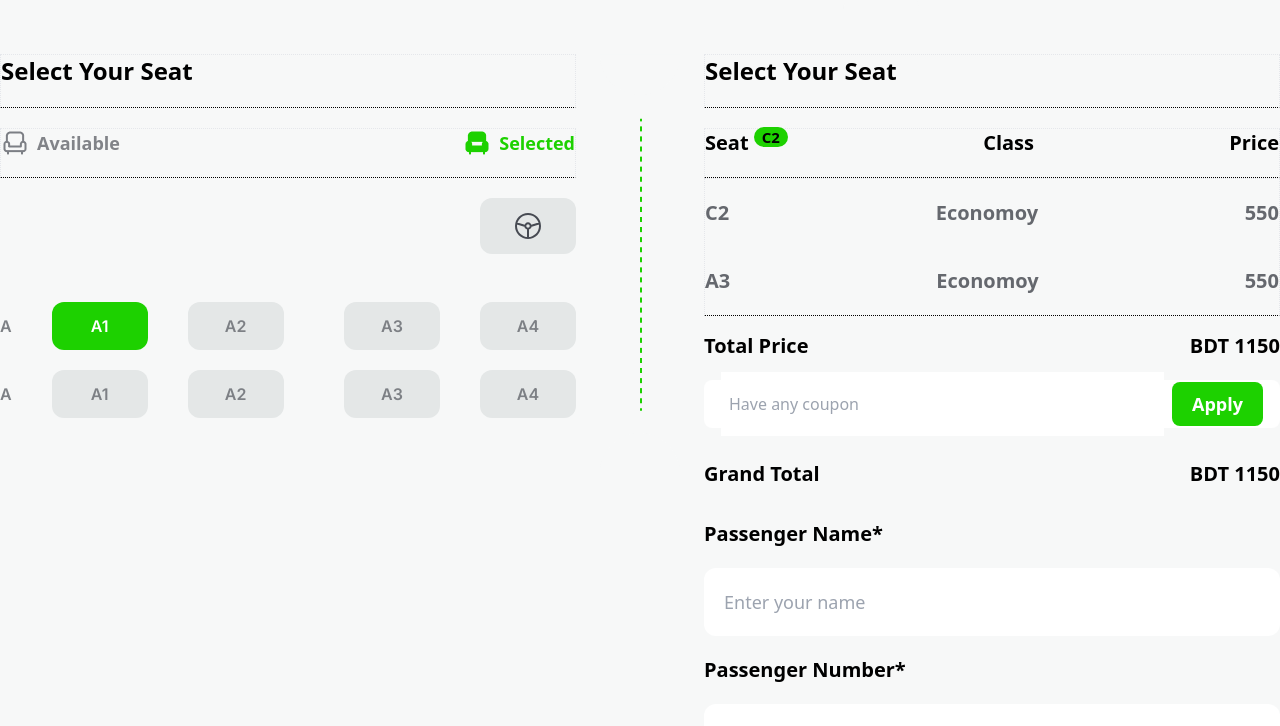
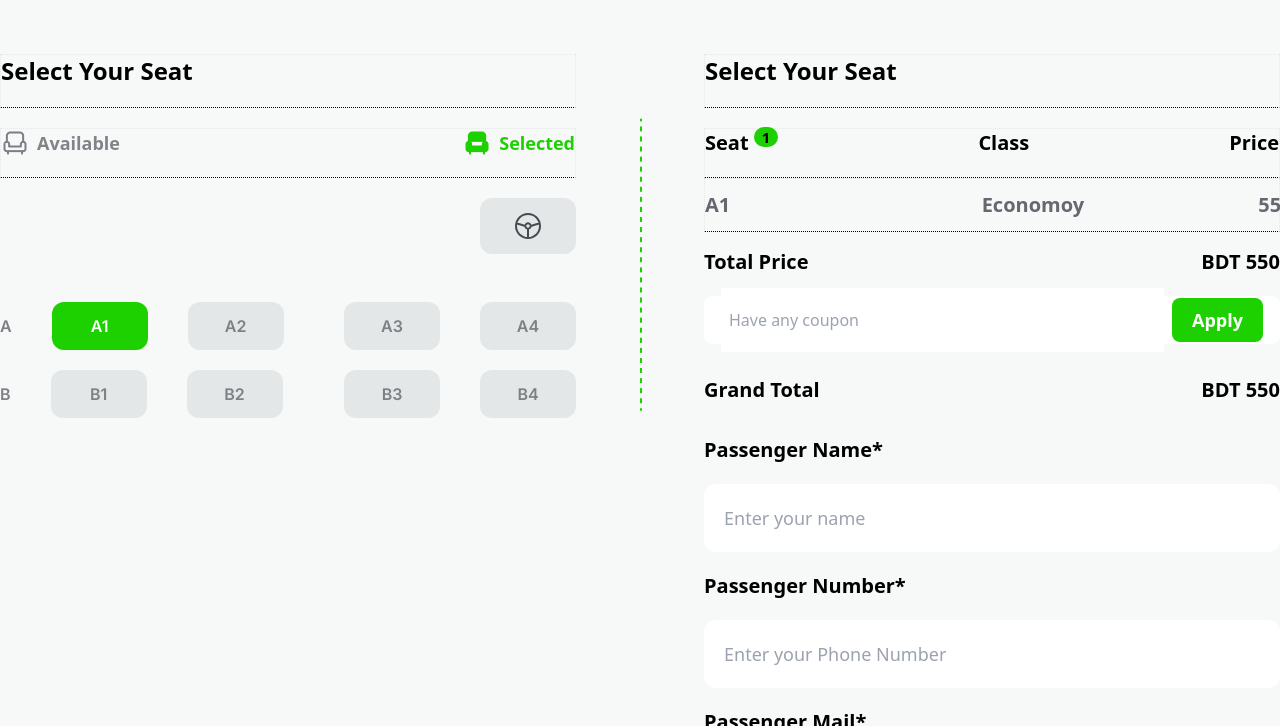
Before and after one commit to Ashikparvez89/Assignment-5, a website built with Vite: page index.html in a window 1280 px wide. Both pictures are taken after a click on the element "A1". Shown: the part 2206-2932 px from the top of the page. Built offline with nearby package versions, Linux system fonts and the light colour scheme.

Commit message:
javascript added

```diff
--- a/index.html
+++ b/index.html
@@ -190,7 +190,7 @@
                         <div class="">
                             <button class="btn bg-[#e8fae6] text-[#1dd100] border-[#1DD10066]">
                                 <img src="./images/seat-green-filled.png" alt="">
-                                <span>40</span>Seats left
+                                <span id="balance-seat">40</span>Seats left
                             </button>
                         </div>
                     </div>
@@ -275,39 +275,47 @@
                                     <span>A</span>
                                     <div
                                         class="seats cursor-pointer w-24 h-12 flex justify-center items-center bg-[#e4e7e7]  px-5 py-3 rounded-xl">
-                                        A1</div>
+                                        <h3>A1</h3>
+                                    </div>
                                     <div
                                         class="seats cursor-pointer w-24 h-12 flex justify-center items-center bg-[#e4e7e7] px-5 py-3 rounded-xl">
-                                        A2</div>
+                                        <h3>A2</h3>
+                                    </div>
                                 </div>
 
                                 <div class="flex items-center gap-10">
                                     <div id="c2"
                                         class="seats cursor-pointer  w-24 h-12 flex justify-center items-center bg-[#e4e7e7] px-5 py-3 rounded-xl">
-                                        A3</div>
+                                        <h3>A3</h3>
+                                    </div>
                                     <div
                                         class="seats cursor-pointer  w-24 h-12 flex justify-center items-center bg-[#e4e7e7] px-5 py-3 rounded-xl">
-                                        A4</div>
+                                        <h3>A4</h3>
+                                    </div>
                                 </div>
                             </div>
                             <div class="flex items-center justify-between my-5">
                                 <div class="flex items-center gap-10">
-                                    <span>A</span>
+                                    <span>B</span>
                                     <div
                                         class="seats cursor-pointer  w-24 h-12 flex justify-center items-center bg-[#e4e7e7] px-5 py-3 rounded-xl">
-                                        A1</div>
+                                        <h3>B1</h3>
+                                    </div>
                                     <div
                                         class="seats cursor-pointer  w-24 h-12 flex justify-center items-center bg-[#e4e7e7] px-5 py-3 rounded-xl">
-                                        A2</div>
+                                        <h3>B2</h3>
+                                    </div>
                                 </div>
 
                                 <div class="flex items-center gap-10">
                                     <div
                                         class="seats  cursor-pointer w-24 h-12 flex justify-center items-center bg-[#e4e7e7] px-5 py-3 rounded-xl">
-                                        A3</div>
+                                        <h3>B3</h3>
+                                    </div>
                                     <div
                                         class="seats cursor-pointer  w-24 h-12 flex justify-center items-center bg-[#e4e7e7] px-5 py-3 rounded-xl">
-                                        A4</div>
+                                        <h3>B4</h3>
+                                    </div>
                                 </div>
                             </div>
                         </div>
@@ -334,7 +342,7 @@
                                     class="flex items-center justify-between border-dotted border border-b-black pb-5 text-center">
                                     <div class="">
                                         <h1 class="text-black text-xl font-semibold">Seat <sup
-                                                class="bg-[#1dd100] px-2 rounded-2xl">C2</sup> </h1>
+                                                class="bg-[#1dd100] px-2 rounded-2xl" id="counter">0</sup></h1>
                                     </div>
                                     <div class="">
                                         <h1 class="text-black text-xl font-semibold">Class</h1>
@@ -346,20 +354,17 @@
 
                                 <div class="border-dotted border border-b-black ">
 
-                                    <div id="seat-calculate"
-                                        class="flex items-center justify-between py-5 text-center">
-                                        <div class="">
+                                    <div id="seat-calculate" class="grid grid-cols-3 gap-x-64 gap-y-3 text-center py-3">
+                                        <div class="hidden">
                                             <h1 id="" class="text-[#65686e] text-xl font-semibold">C2</h1>
                                         </div>
-                                        <div class="">
-                                            <h2 id="chooseClass" class="text-[#65686e]  text-xl font-semibold">Economoy</h2>
+                                        <div class="hidden">
+                                            <h2 id="chooseClass" class="text-[#65686e]  text-xl font-semibold">Economoy
+                                            </h2>
                                         </div>
-                                        <div class="">
+                                        <div class="hidden">
                                             <span id="cash" class="text-[#65686e]  text-xl font-semibold">550</span>
                                         </div>
-                                    </div>
-                                    <div id="seat-container"
-                                        class="flex items-center justify-between py-5 text-center">
                                     </div>
                                 </div>
 
@@ -368,15 +373,16 @@
                                         <h1 class="text-black text-xl font-semibold">Total Price</h1>
                                     </div>
                                     <div class="">
-                                        <h1 class="text-black text-xl font-semibold">BDT <span>1150</span></h1>
+                                        <h1 class="text-black text-xl font-semibold">BDT <span
+                                                id="priceCalculate">0</span></h1>
                                     </div>
                                 </div>
-                                <div class="mt-5">
+                                <div id="coupun-section" class="mt-5">
                                     <label class="input flex items-center gap-2">
-                                        <input type="text" class="grow px-2 border-none outline-none py-5"
+                                        <input id="coupon-code" type="text" class="grow px-2 border-none outline-none py-5"
                                             placeholder="Have any coupon" />
-                                        <span
-                                            class="bg-[#1dd100] px-5 py-2 rounded-lg text-white text-lg font-bold">Apply</span>
+                                        <button
+                                            class="bg-[#1dd100] px-5 py-2 rounded-lg text-white text-lg font-bold cursor-pointer" id="apply-btn">Apply</button>
                                     </label>
                                 </div>
                                 <div class="flex items-center justify-between my-8">
@@ -384,7 +390,7 @@
                                         <h1 class="text-black text-xl font-semibold">Grand Total</h1>
                                     </div>
                                     <div class="">
-                                        <h1 class="text-black text-xl font-semibold">BDT <span>1150</span></h1>
+                                        <h1 class="text-black text-xl font-semibold">BDT <span id="Discount">0</span></h1>
                                     </div>
                                 </div>
                             </div>
--- a/js/utitlity.js
+++ b/js/utitlity.js
@@ -1,34 +1,36 @@
 const seats = document.querySelectorAll('.seats');
+
+let counterr = 0;
+
+let decreaser = 40;
+
+let totalPrice = 0;
+
+let discountprice = 0;
 
 for (let index = 0; index < seats.length; index++) {
     const seat = seats[index]
     seat.addEventListener('click', myfunction);
     function myfunction() {
-        console.log('seat is click')
+
         seat.classList.add('bg-[#1dd100]');
         seat.classList.add('text-white');
         seat.classList.remove('bg-[#e4e7e7]');
+        const seatTable = document.getElementById('seat-calculate');
 
+        // const prize = document.getElementById('price');
+        // const prices = parseFloat(prize.innerText);
 
+        const getvaluetext = seat.querySelector('h3'); // Assuming you want the first <h3> element inside 'seats'
+        const getinnertext = getvaluetext.innerText;
+        console.log(getinnertext);
 
-        const seatTable = document.getElementById('seat-container');
+        // const sea = document.getElementById('c2');
 
-
-
-        const prize = document.getElementById('price');
-        const prices = parseFloat(prize.innerText);
-        console.log(prices);
-
-
-
-
-        const sea = document.getElementById('c2');
-        const newseat = document.createElement('h1');
-        const seatname = sea.innerText;
-        newseat.innerText = seatname;
+        const newseat = document.createElement('h3');
+        newseat.innerText = getinnertext;
         newseat.classList.add('text-[#65686e]', 'text-xl', 'font-semibold');
         seatTable.appendChild(newseat);
-
 
         const classes = document.getElementById('chooseClass');
         const newClass = document.createElement('h2');
@@ -37,13 +39,78 @@ for (let index = 0; index < seats.length; index++) {
         newClass.classList.add('text-[#65686e]', 'text-xl', 'font-semibold');
         seatTable.appendChild(newClass);
 
-        const pricess = document.getElementById('cash');
+        const pricess = document.getElementById('price');
+        const pricesset = pricess.innerText;
+        const cash = parseFloat(pricesset);
         const newprices = document.createElement('span');
-        const pricesset = pricess.innerText;
-        newprices.innerText = pricesset;
+        newprices.innerText = cash;
         newprices.classList.add('text-[#65686e]', 'text-xl', 'font-semibold');
         seatTable.appendChild(newprices);
+
+
+        // calculate total price
+        totalPrice += cash;
+        console.log(totalPrice)
+        const getPrice = document.getElementById('priceCalculate');
+        const priceTonumber = parseFloat(getPrice.innerText);
+        getPrice.innerText = totalPrice;
+
+        // calculate discount-price
+
+        discountprice += cash;
+        console.log(totalPrice)
+        const getdiscountPrice = document.getElementById('Discount');
+        const discountpriceTonumber = parseFloat(getdiscountPrice.innerText);
+        getdiscountPrice.innerText = discountprice;
+
+
+        // seat counter
+
+        const counts = document.getElementById('counter');
+        let count = parseFloat(counts.innerText);
+        count = counterr + 1;
+        counterr++;
+        console.log(count);
+        counts.innerText = count;
+
+        // seat balance
+
+        const balanceSeat = document.getElementById('balance-seat');
+        let balances = parseFloat(balanceSeat.innerText);
+        balances = decreaser - 1;
+        console.log(balances)
+        decreaser--;
+        balanceSeat.innerText = balances;
+
     }
 }
 
-console.log('why this is')
+
+// discount-section
+
+
+const discountBtn = document.getElementById('apply-btn');
+
+discountBtn.addEventListener('click', function () {
+    console.log('clicked')
+    const getcoupon = document.getElementById('coupon-code').value;
+    const coupon = getcoupon.toUpperCase();
+    console.log(coupon);
+    const couponSection = document.getElementById('coupun-section');
+    console.log(couponSection);
+    if (coupon === 'new20' || coupon === 'couple20') {
+        discountBtn.removeAttribute('disabled')
+    }
+    if (coupon === 'NEW20') {
+        console.log('you get 20 %');
+        couponSection.classList.add('hidden')
+
+    }
+    else if (coupon === 'COUPLE20') {
+        console.log('you get 50%')
+        couponSection.classList.add('hidden')
+    }
+    else{
+        alert('Please use a vaild coupon')
+    }
+})
```
Also changed, not shown: dist/output.css.
